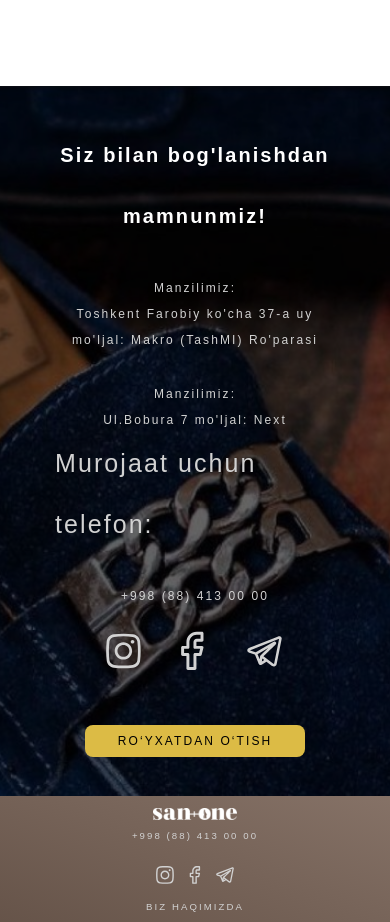
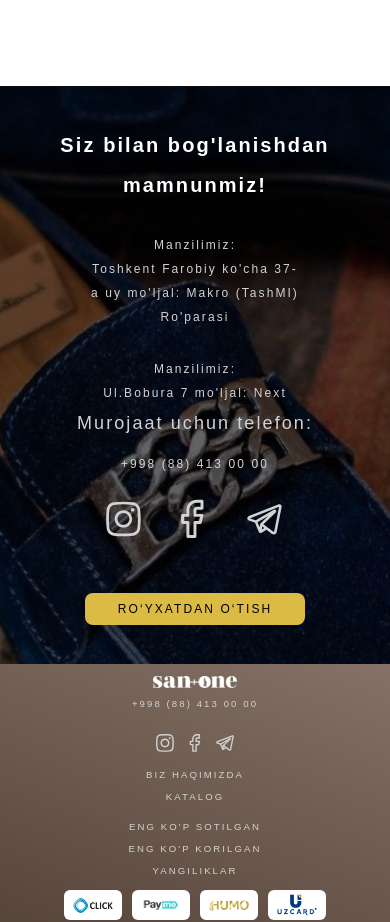
Before and after one commit to hasanboy2008/Progect-SAN-ONE, a React (Create React App) app: page / in a window 390 px wide. Shown: the part 1580-2502 px from the top of the page. Built offline with nearby package versions, Linux system fonts and the light colour scheme; no server answers.

Commit message:
manzil togirlandi

```diff
--- a/src/pages/Home/Home.css
+++ b/src/pages/Home/Home.css
@@ -800,7 +800,7 @@ hr {
 .section_f_text :nth-child(1) {
   font-weight: 700;
   font-size: 47px;
-  line-height: 61px;
+  line-height: 2;
   /* identical to box height */
 
   text-align: center;
@@ -812,8 +812,8 @@ hr {
 
 .section_f_text :nth-child(2) {
   font-weight: 400;
-  font-size: 21px;
-  line-height: 26px;
+  font-size: 2rem;
+  line-height: 50px;
   text-align: center;
 
   /* 04 */
@@ -826,8 +826,8 @@ hr {
 
 .section_f_text :nth-child(3) {
   font-weight: 400;
-  font-size: 21px;
-  line-height: 26px;
+  font-size: 2rem;
+  line-height: 50px;
   /* identical to box height */
 
   text-align: center;
@@ -854,7 +854,7 @@ hr {
 
 .section_f_text :nth-child(5) {
   font-weight: 400;
-  font-size: 21px;
+  font-size: 2rem;
   line-height: 26px;
   /* identical to box height */
 
@@ -863,7 +863,7 @@ hr {
   /* 04 */
 
   color: #d2d2d2;
-  padding-top: 57px;
+  padding-top: 20px;
   z-index: 1;
 }
 
@@ -944,21 +944,26 @@ hr {
   }
   .section_f_text :nth-child(1) {
     font-size: 30px;
+    line-height: 2;
   }
   .section_f_text :nth-child(2) {
+    width: 75%;
     font-size: 15px;
     padding-top: 28px;
+    line-height: 2;
   }
   .section_f_text :nth-child(3) {
     font-size: 15px;
     padding-top: 28px;
+    line-height: 2;
   }
   .section_f_text :nth-child(4) {
-    font-size: 30px;
+    font-size: 20px;
+    line-height: 2;
   }
   .section_f_text :nth-child(5) {
     font-size: 15px;
-    padding-top: 28px;
+    padding-top: 10px;
   }
 
   #contac_i_f_t :nth-child(1) {
@@ -986,7 +991,7 @@ hr {
     justify-content: center;
   }
   .section_f_text :nth-child(1) {
-    font-size: 25px;
+    font-size: 20px;
   }
   .section_f_text :nth-child(2) {
     font-size: 12px;
@@ -995,7 +1000,7 @@ hr {
     font-size: 12px;
   }
   .section_f_text :nth-child(4) {
-    font-size: 25px;
+    font-size: 20px;
   }
   .section_f_text :nth-child(5) {
     font-size: 12px;
@@ -1041,7 +1046,7 @@ hr {
     font-size: 12px;
   }
   .section_f_text :nth-child(4) {
-    font-size: 25px;
+    font-size: 18px;
   }
   .section_f_text :nth-child(5) {
     font-size: 12px;
--- a/src/pages/Home/Home.js
+++ b/src/pages/Home/Home.js
@@ -127,7 +127,7 @@ export function Home() {
 
           </span>
 
-          <span>Murojaat uchun telefon:</span>
+          <span className="murojat">Murojaat uchun telefon:</span>
           <a href="tel:+998884130000">+998 (88) 413 00 00</a>
           {/* <span>Ijtimoiy tarmoqlarda bizni toping</span> */}
           <div id="contac_i_f_t">
```
